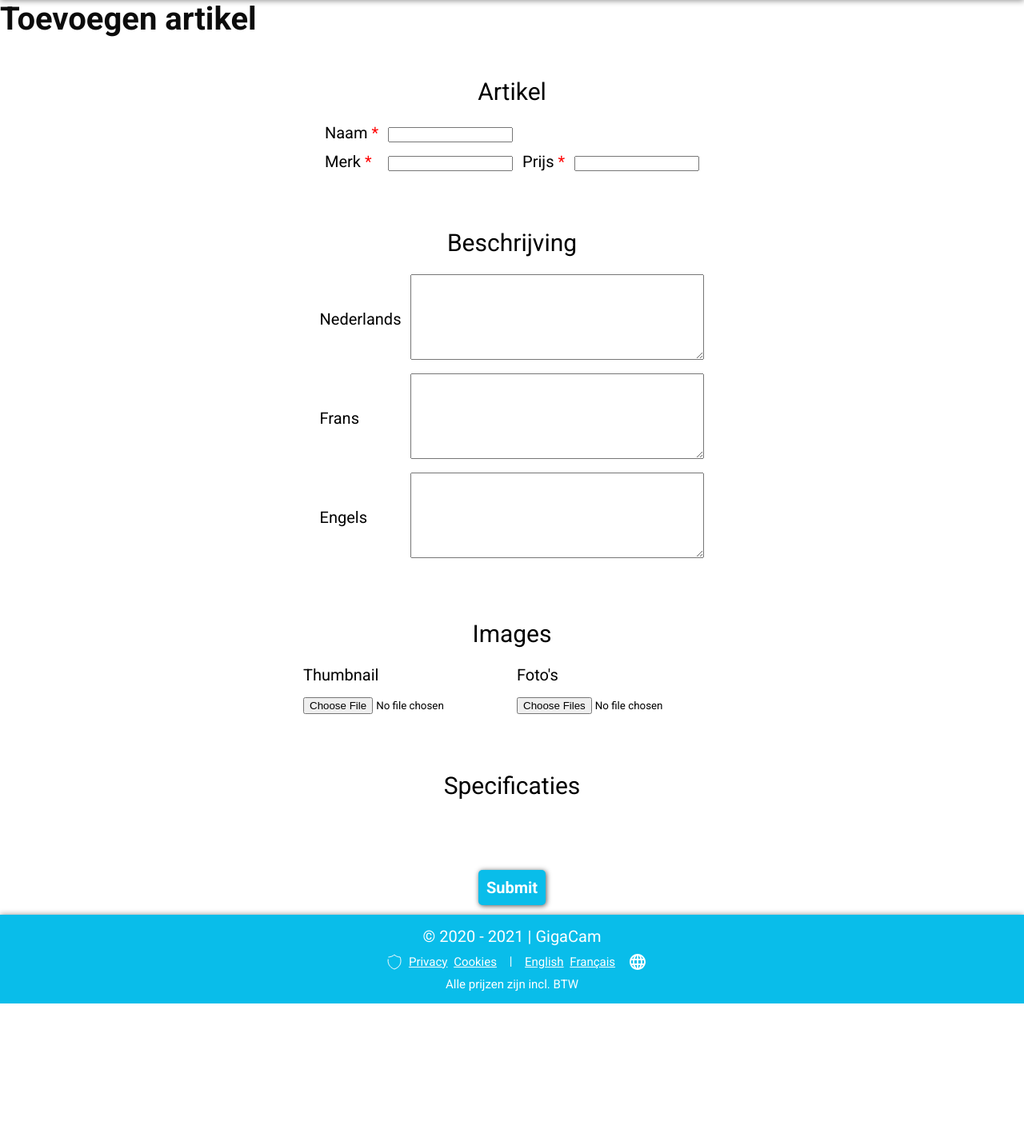
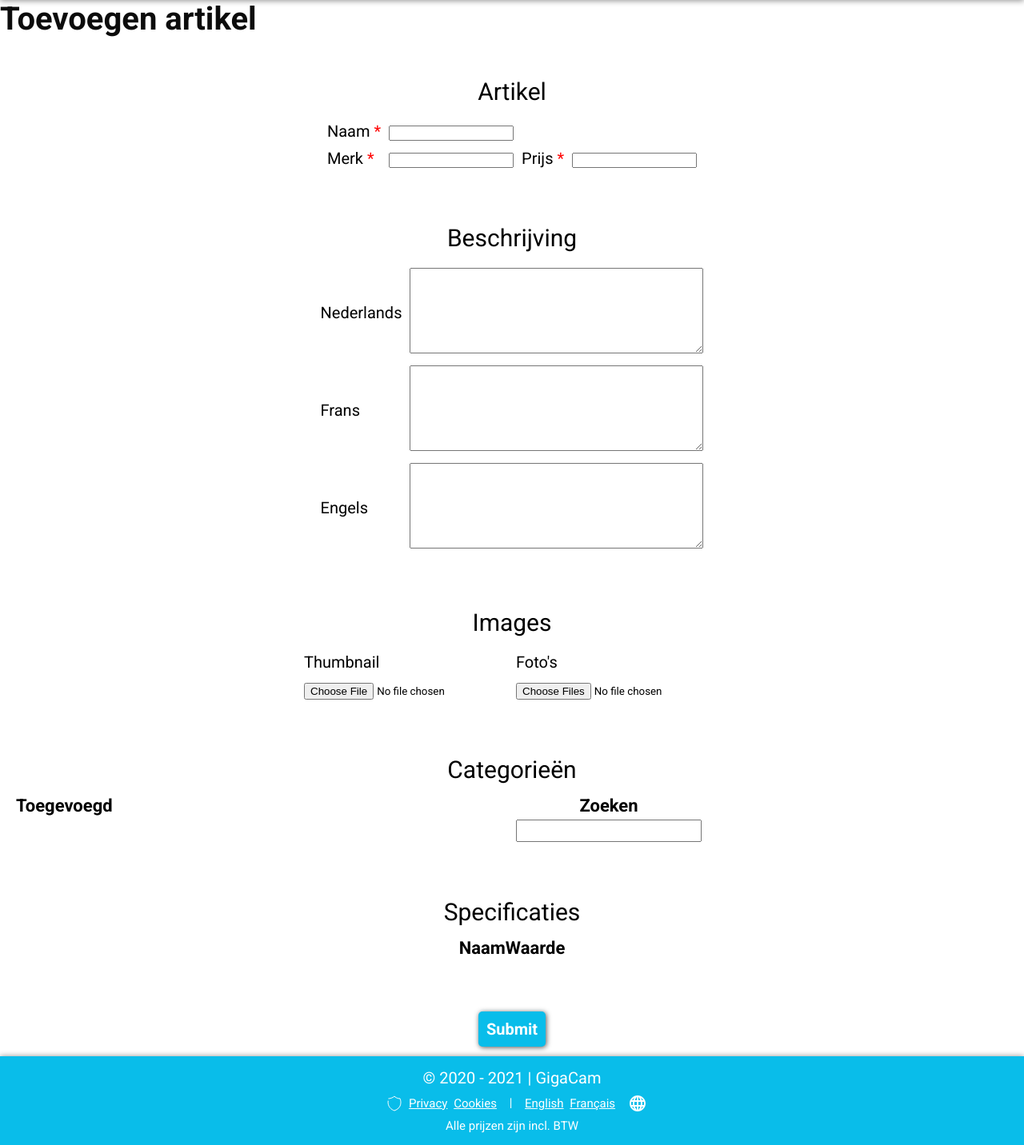
Before and after one commit to LanderVanlaer/webshop-gip-6INF, a PHP site: page /admin/add/article in a window 1280 px wide. Shown: the part 66-1498 px from the top of the page at 80% size. Before the commit the page ends 1321 px from the top, so only its background shows below. Run offline with PHP 8.4, Linux system fonts and the light colour scheme; the visitor is signed in with stand-in values (Sample User, id 1); lists and menus that the app fills with data are empty; style sheets or scripts are compiled from the project's sources.

Commit message:
[WIP] Add js to article-add

```diff
--- a/src/admin/add/article/index.php
+++ b/src/admin/add/article/index.php
@@ -69,6 +69,9 @@
     <?php include "../../../resources/admin/head.php"; ?>
     <link rel="stylesheet" href="/css/admin/add/style.css">
     <link rel="stylesheet" href="/css/form.css">
+    <link rel="stylesheet" href="/css/admin/add/article.css">
+    <script src="/js/admin/add/article-category-dynamic.js" defer></script>
+    <script src="/js/admin/add/article-specification-dynamic.js" defer></script>
     <title>Admin - Add article</title>
 </head>
 <body>
@@ -156,17 +159,43 @@
                 </table>
             </fieldset>
             <fieldset>
+                <legend>Categorieën</legend>
+                <div class="split">
+                    <table>
+                        <thead>
+                            <tr>
+                                <th>Toegevoegd</th>
+                            </tr>
+                        </thead>
+                        <tbody id="categoryBody">
+                        </tbody>
+                    </table>
+                    <table>
+                        <thead>
+                            <tr>
+                                <th colspan="4">Zoeken</th>
+                            </tr>
+                            <tr>
+                                <td colspan="4">
+                                    <input type="search" name="categorySearch" id="categorySearch">
+                                </td>
+                            </tr>
+                        </thead>
+                        <tbody id="categoryBodySearch">
+                        </tbody>
+                    </table>
+                </div>
+            </fieldset>
+            <fieldset>
                 <legend>Specificaties</legend>
                 <table>
                     <thead>
                         <tr>
-                            <th></th>
-                            <th></th>
-                            <th></th>
+                            <th colspan="3">Naam</th>
+                            <th>Waarde</th>
                         </tr>
                     </thead>
-                    <tbody>
-                        <tr></tr>
+                    <tbody id="specificationBody">
                     </tbody>
                 </table>
             </fieldset>
--- /dev/null
+++ b/src/css/admin/add/article.scss
@@ -0,0 +1,15 @@
+main {
+    form {
+        table {
+            tbody#categoryBodySearch {
+                tr {
+                    opacity: .65;
+
+                    &.selected {
+                        opacity: 1;
+                    }
+                }
+            }
+        }
+    }
+}
--- a/src/css/form.scss
+++ b/src/css/form.scss
@@ -23,6 +23,19 @@ form {
         }
     }
 
+    table {
+        border-collapse: collapse;
+
+        th {
+            font-size: 2.2rem;
+            text-align: center;
+        }
+    }
+
+    label {
+        font-size: 2rem;
+    }
+
     .required {
         &::after {
             content: "\00a0*"; //nbsp
--- a/src/css/style.scss
+++ b/src/css/style.scss
@@ -127,5 +127,17 @@ a.btn-blue {
     text-align: center;
 }
 
+div.split {
+    font-size: 0;
+    vertical-align: top;
+
+    > * {
+        display: inline-block;
+        width: 50%;
+        font-size: initial;
+        vertical-align: top;
+    }
+}
+
 @import 'header';
 @import 'footer';
```
Also changed, not shown: src/js/admin/add/article-category-dynamic.ts (added, +130 -0 lines), src/js/admin/add/article-specification-dynamic.ts (added).
